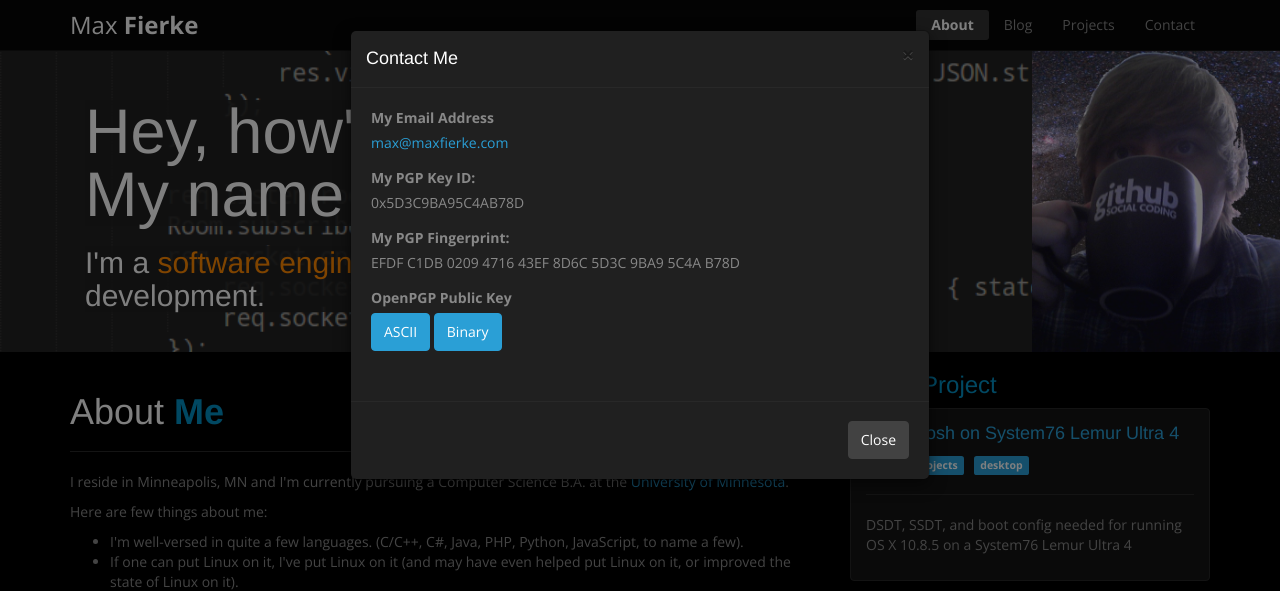
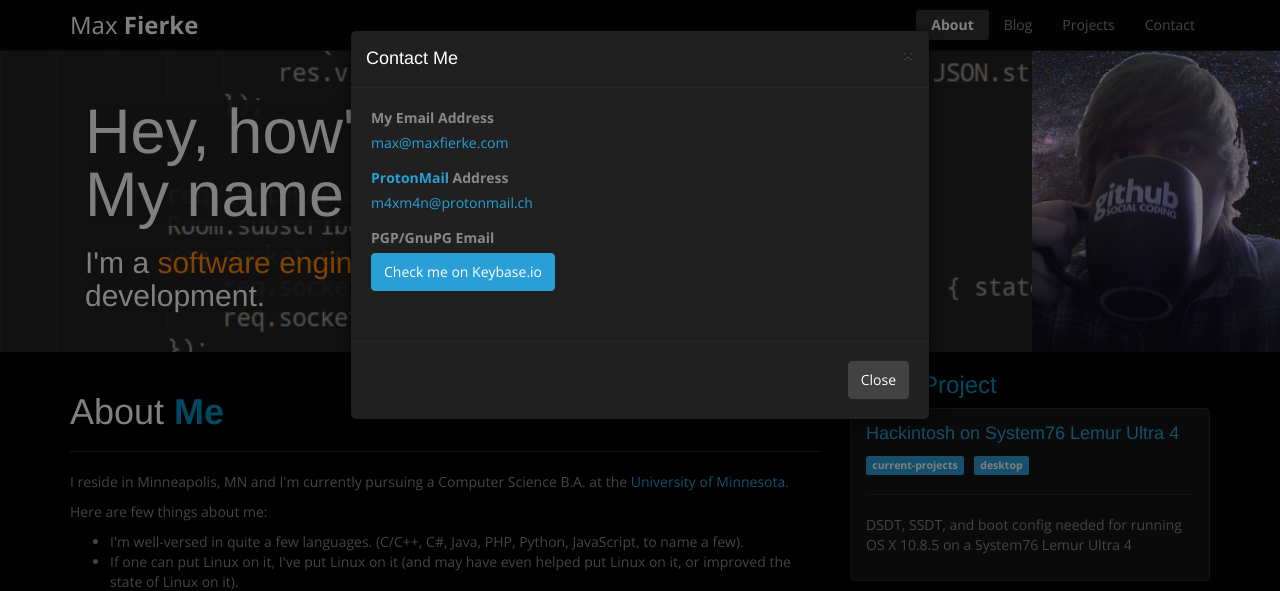
Before and after one commit to maxfierke/dotcom-flask, a Flask app: page / in a window 1280 px wide, after a click on "Contact". Shown: the top 591 px of the page. Run offline with Flask 2, Linux system fonts and the light colour scheme; some libraries are stand-ins or nearby versions; some web fonts are replaced.

Commit message:
Replace PGP info in contact modal with keybase.io link and ProtonMail address.
Signed-off-by: Max Fierke <max@maxfierke.com>

```diff
--- a/static/js/application.js
+++ b/static/js/application.js
@@ -5,8 +5,8 @@ $('.nav a[href="'+window.location.pathname+'"]').parents('li').addClass('active'
 
 $('.js-tooltip').tooltip();
 
-$('#liame').hover(function () {
-	this.href = '\x6D\x61\x69\x6C\x74\x6F\x3A\x6D\x61\x78\x40\x6D\x61\x78\x66\x69\x65\x72\x6B\x65\x2E\x63\x6F\x6D'
+$('.liame').hover(function () {
+	this.href = '\x6D\x61\x69\x6C\x74\x6F\x3A' + this.text;
 })
 
 $("#all").click(function() {
--- a/templates/contact_modal.html
+++ b/templates/contact_modal.html
@@ -9,23 +9,20 @@
 			<div class="form-group">
 				<label>My Email Address</label>
 				<p class="form-control-static">
-					<a id="liame" href="#">&#109;&#097;&#120;&#064;&#109;&#097;&#120;&#102;&#105;&#101;&#114;&#107;&#101;&#046;&#099;&#111;&#109;</a>
+					<a class="liame" href="#">&#109;&#097;&#120;&#064;&#109;&#097;&#120;&#102;&#105;&#101;&#114;&#107;&#101;&#046;&#099;&#111;&#109;</a>
 				</p>
 			</div>
 			<div class="form-group">
-				<label>My PGP Key ID:</label>
-				<p class="form-control-static">0x5D3C9BA95C4AB78D</p>
+				<label><a href="https://protonmail.ch" target="_blank">ProtonMail</a> Address</label>
+				<p class="form-control-static">
+					<a class="liame" href="#">&#109;&#52;&#120;&#109;&#52;&#110;&#64;&#112;&#114;&#111;&#116;&#111;&#110;&#109;&#97;&#105;&#108;&#46;&#99;&#104;</a>
+				</p>
 			</div>
 			<div class="form-group">
-				<label>My PGP Fingerprint:</label>
-				<p class="form-control-static">EFDF C1DB 0209 4716 43EF 8D6C 5D3C 9BA9 5C4A B78D</p>
-			</div>
-			<div class="form-group">
-				<label>OpenPGP Public Key</label>
-				<p class="form-control-static">
-					<a class="btn btn-primary" href="/static/pgp/maxfierke-m4xm4n-pub.asc">ASCII</a>
-					<a class="btn btn-primary" href="/static/pgp/maxfierke-m4xm4n-pub.gpg">Binary</a>
-				</p>
+				<label>PGP/GnuPG Email</label>
+				<div>
+					<a href="https://keybase.io/m4xm4n" class="btn btn-primary">Check me on Keybase.io</a>
+				</div>
 			</div>
 		</div>
 		<footer class="modal-footer">
```
